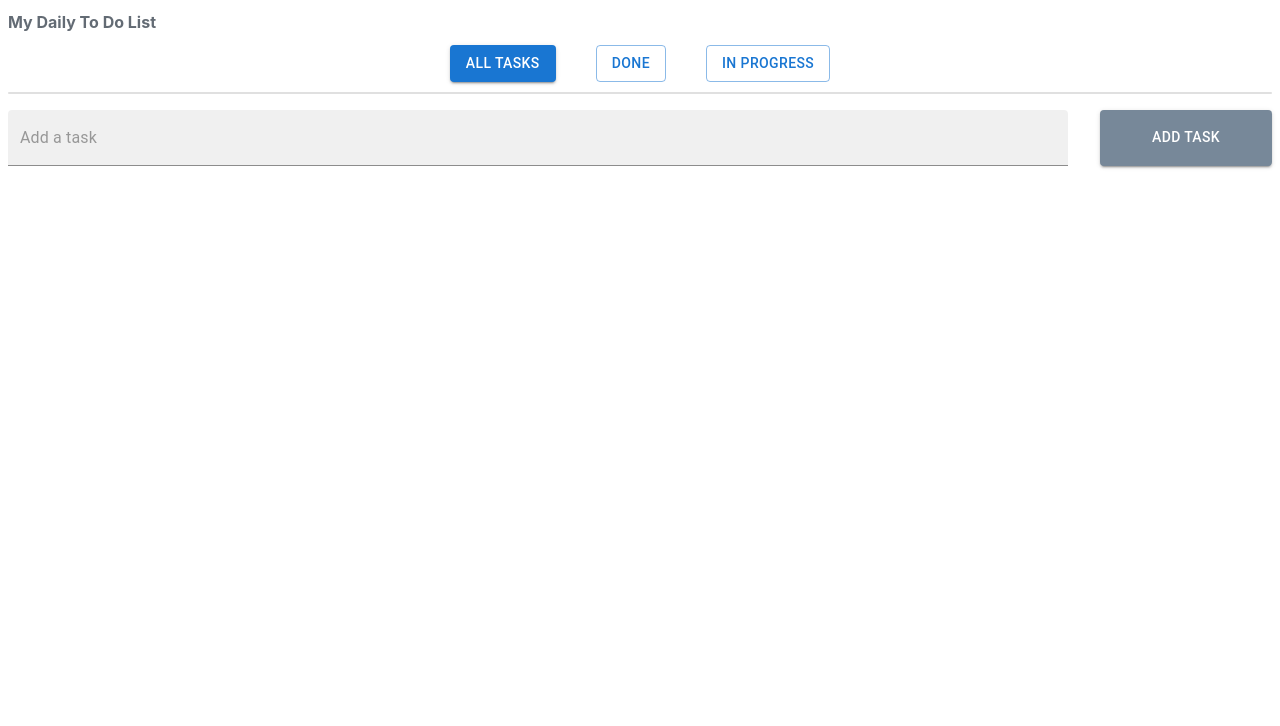
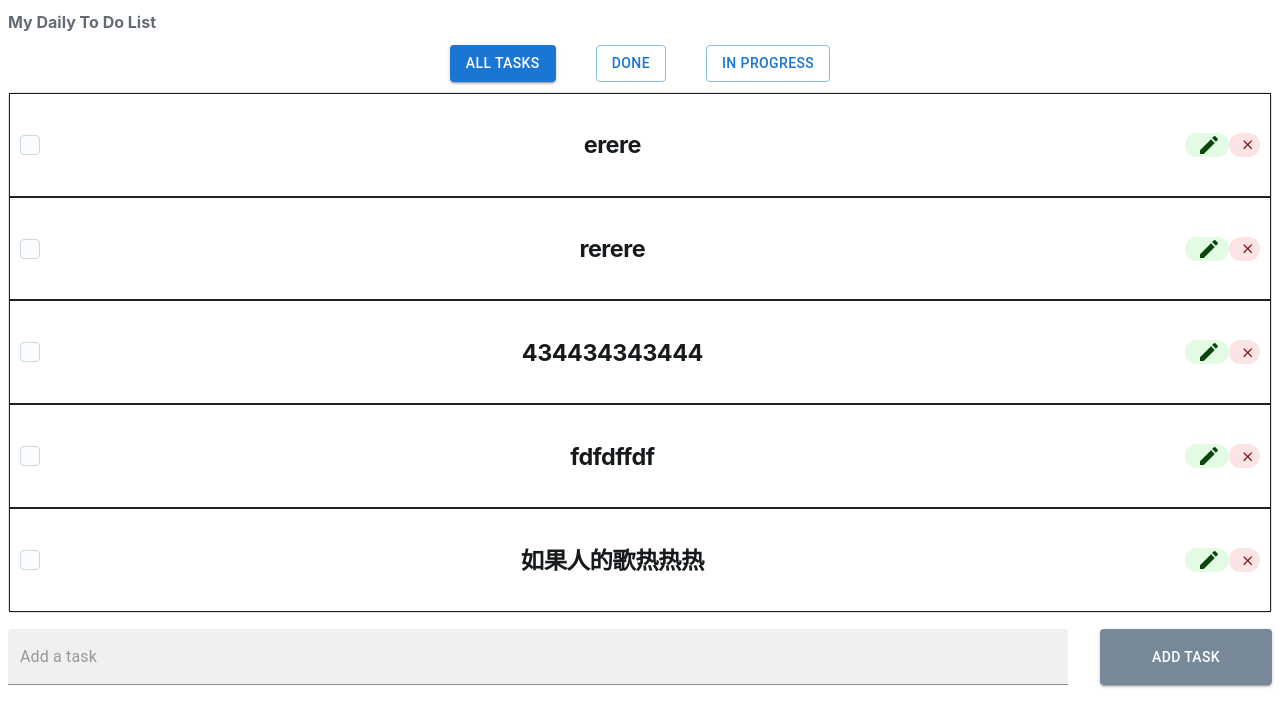
Before and after one commit to Tracy-maker/TodoList, a React (Create React App) app: page / in a window 1280 px wide. Shown: the top 726 px of the page. Built offline with nearby package versions, Linux system fonts and the light colour scheme; data requests are answered from the project's data file.

Commit message:
add the api function

```diff
--- /dev/null
+++ b/db.json
@@ -0,0 +1,29 @@
+{
+  "tasks": [
+    {
+      "title": "erere",
+      "status": "inProgress",
+      "id": 1
+    },
+    {
+      "title": "rerere",
+      "status": "inProgress",
+      "id": 2
+    },
+    {
+      "title": "434434343444",
+      "status": "inProgress",
+      "id": 3
+    },
+    {
+      "title": "fdfdffdf",
+      "status": "inProgress",
+      "id": 4
+    },
+    {
+      "title": "如果人的歌热热热",
+      "status": "inProgress",
+      "id": 5
+    }
+  ]
+}
--- a/package.json
+++ b/package.json
@@ -12,6 +12,8 @@
     "@testing-library/jest-dom": "^5.16.4",
     "@testing-library/react": "^13.3.0",
     "@testing-library/user-event": "^13.5.0",
+    "axios": "^1.4.0",
+    "json-server": "^0.17.3",
     "react": "^18.2.0",
     "react-dom": "^18.2.0",
     "react-icons": "^4.8.0",
@@ -20,6 +22,7 @@
   },
   "scripts": {
     "start": "react-scripts start",
+    "server": "json-server -p 3001 --watch db.json",
     "build": "react-scripts build",
     "test": "react-scripts test",
     "eject": "react-scripts eject"
--- a/src/App.js
+++ b/src/App.js
@@ -1,4 +1,5 @@
-import { useState } from "react";
+import { useState, useEffect } from "react";
+import axios from "axios";
 import CreateTask from "./components/CreateTask";
 import TaskList from "./components/TaskList";
 import { Box } from "@mui/material";
@@ -15,6 +16,49 @@ const TaskForm = styled(Box)`
 function App() {
   const [tasks, setTasks] = useState([]);
   const [filter, setFilter] = useState("all");
+
+  const fetchTask = async () => {
+    const response = await axios.get("http://localhost:3001/tasks");
+    setTasks(response.data);
+  };
+
+  useEffect(() => {
+    fetchTask();
+  }, []);
+
+  const createTask = async (title) => {
+    const response = await axios.post("http://localhost:3001/tasks", {
+      title,
+      status: "inProgress",
+    });
+    const updatedTasks = [...tasks, response.data];
+    setTasks(updatedTasks);
+  };
+
+  const deleteTasksById = async (id) => {
+    await axios.delete(`http://localhost:3001/tasks/${id}`);
+    const updatedTasks = tasks.filter((task) => {
+      return task.id !== id;
+    });
+    setTasks(updatedTasks);
+  };
+
+  const editTaskById = async (id, newTitle) => {
+    const response = await axios.put(`http://localhost:3001/tasks/${id}`, {
+      title: newTitle,
+    });
+
+    const updatedTasks = tasks.map((task) => {
+      if (task.id === id) {
+        return {
+          ...task,
+          ...response.data,
+        };
+      }
+      return tasks;
+    });
+    setTasks(updatedTasks);
+  };
 
   const handleFilterTasks = (filter) => {
     setFilter(filter);
@@ -44,37 +88,6 @@ function App() {
     setTasks(updatedTasks);
   };
 
-  const createTask = (title) => {
-    const updatedTasks = [
-      ...tasks,
-      {
-        id: Math.random().toString(),
-        title,
-        status: "inProgress",
-      },
-    ];
-    setTasks(updatedTasks);
-  };
-  const deleteTasksById = (id) => {
-    const updatedTasks = tasks.filter((task) => {
-      return task.id !== id;
-    });
-    setTasks(updatedTasks);
-  };
-
-  const editTaskById = (id, newTitle) => {
-    const updatedTasks = tasks.map((task) => {
-      if (task.id === id) {
-        return {
-          ...task,
-          title: newTitle,
-        };
-      }
-      return task;
-    });
-    setTasks(updatedTasks);
-  };
-
   return (
     <TaskForm>
       <Typography variant="h1" component="h1">
```
Also changed, not shown: 2 other files (tests, documents, lock files or other folders).
